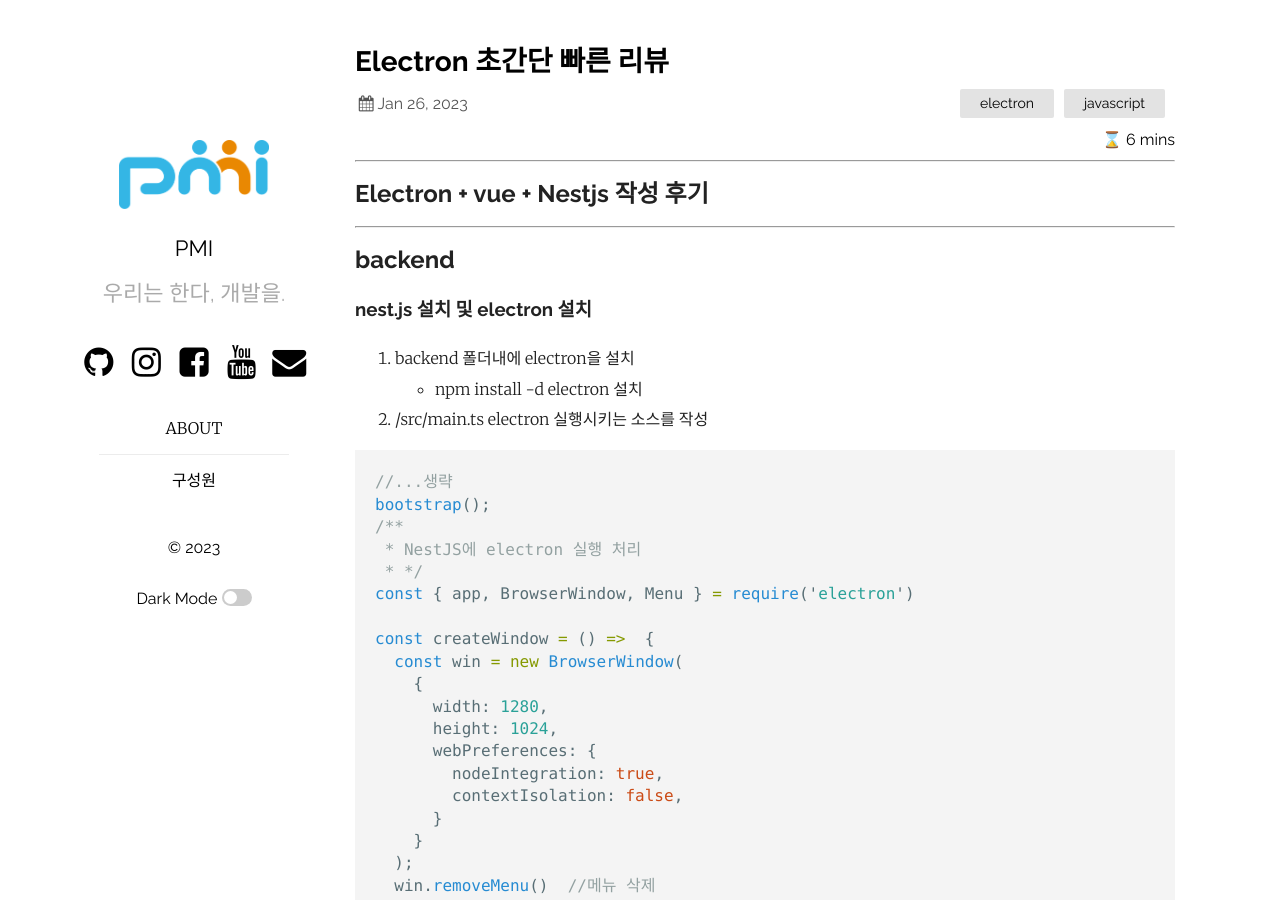
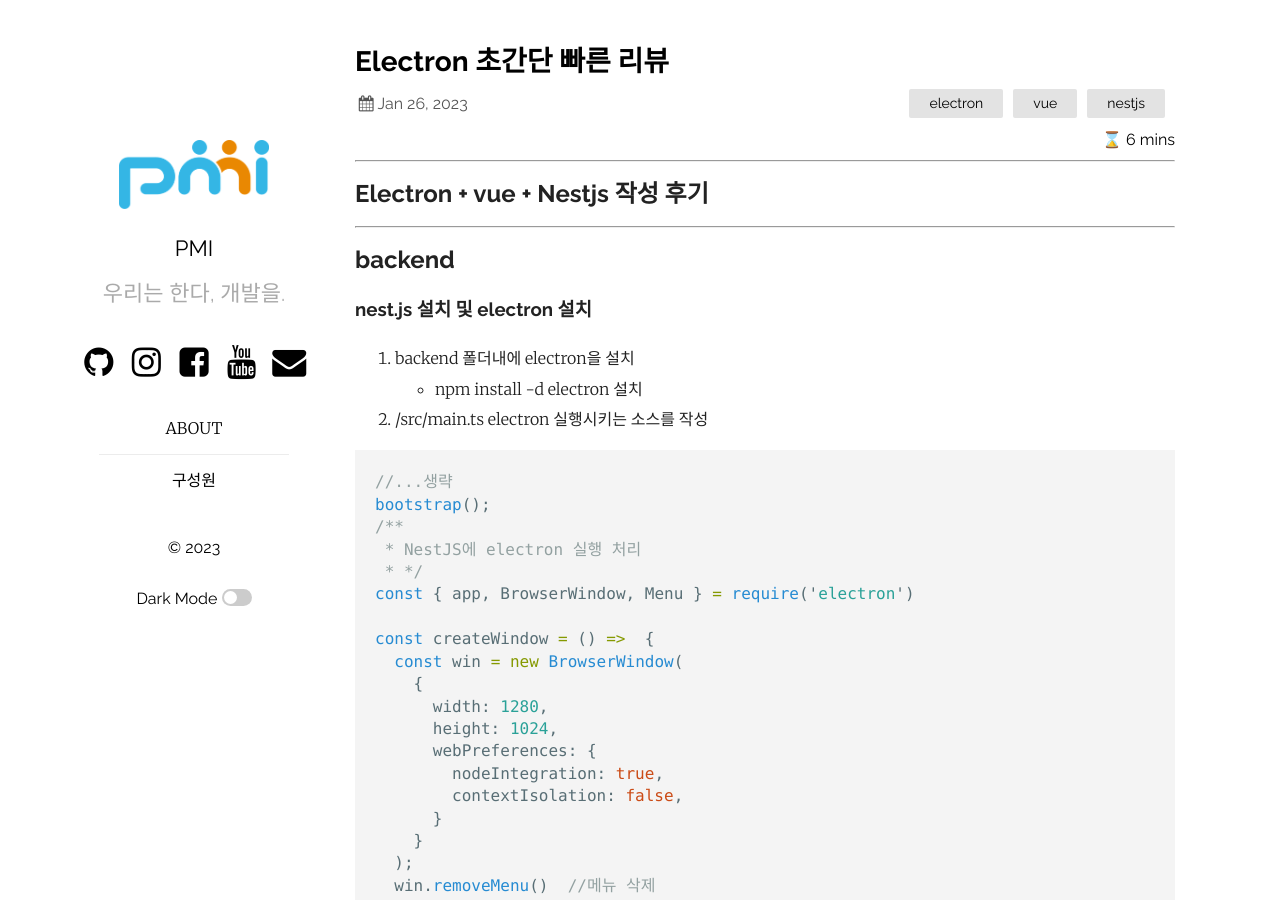
Before and after one commit to pmirnc-dev/pmirnc-dev.github.io, a Jekyll site: the page built from _posts/2023-01-26-electron-vue-nestjs_작성_리뷰.md, in a window 1280 px wide and 900 px high. Built offline with Jekyll 4.4.1, drawn with Linux system fonts in a browser that asks for light colours; comment, search, counter and statistics services are not loaded.

Commit message:
fix: electron-vue-nestjs_작성_후기
categories 수정

```diff
--- a/_posts/2023-01-26-electron-vue-nestjs_작성_리뷰.md
+++ b/_posts/2023-01-26-electron-vue-nestjs_작성_리뷰.md
@@ -3,7 +3,7 @@
 title:  "Electron 초간단 빠른 리뷰"
 date:   2023-01-26 16:23:00 +0900
 author: mclee
-categories: electron javascript
+categories: electron vue nestjs
 ---
 <hr/>
 
```
